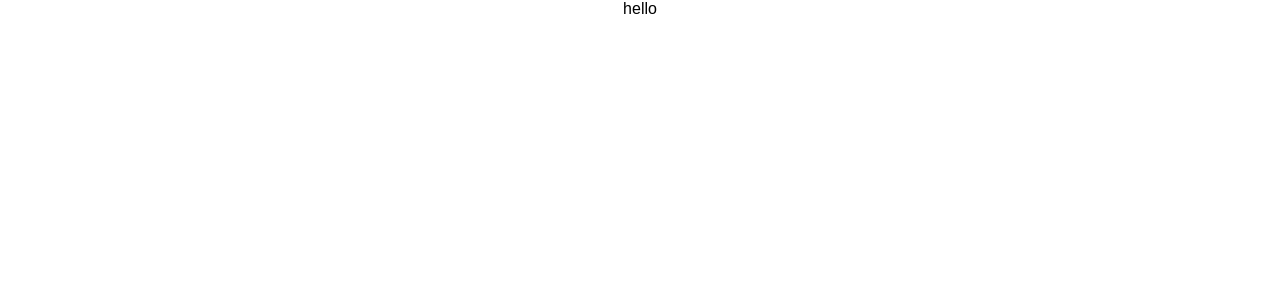
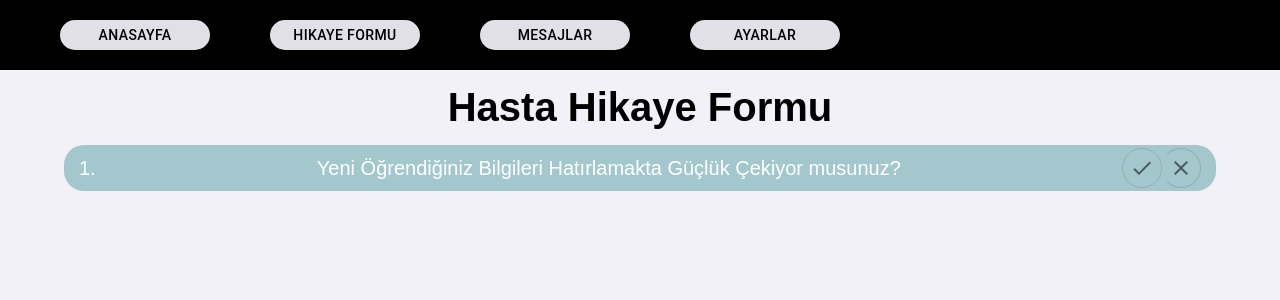
Before and after one commit to emincingoz/Alzheimer-Diagnosis-App, a React (Create React App) app in the folder alzheimer-diagnosis-ui/: page /patient in a window 1280 px wide. Shown: the top 300 px of the page. Built offline with nearby package versions, Linux system fonts and the light colour scheme.

Commit message:
ui patient home page, patient form page

```diff
--- /dev/null
+++ b/alzheimer-diagnosis-ui/src/components/patient-page/FormQuestion.jsx
@@ -0,0 +1,62 @@
+import { useRef, useState, useEffect } from "react";
+import {
+  Button,
+  TextField,
+  Snackbar,
+  Alert,
+  IconButton,
+  ToggleButtonGroup,
+  ToggleButton,
+} from "@mui/material";
+import CheckIcon from "@mui/icons-material/Check";
+import CloseIcon from "@mui/icons-material/Close";
+import "./styles/PatientPageForm.css";
+
+const FormQuestion = () => {
+  const [selected, setSelected] = useState(false);
+  const [alignment, setAlignment] = useState("");
+
+  const handleAlignment = (event, newAlignment) => {
+    setAlignment(newAlignment);
+  };
+
+  return (
+    <div className="question">
+      <div>1.</div>
+      <div>
+        Yeni Öğrendiğiniz Bilgileri Hatırlamakta Güçlük Çekiyor musunuz?
+      </div>
+      {/*<div className="patient-form-buttons">
+            <div>
+                <IconButton color="primary" aria-label="add to shopping cart">
+                <AddShoppingCartIcon />
+                </IconButton>
+            </div>
+            <div>
+                <IconButton color="primary" aria-label="add to shopping cart">
+                    <AddShoppingCartIcon />
+                    </IconButton>
+            </div>
+            </div>
+        </div>*/}
+      <div className="patient-form-buttons">
+        <ToggleButtonGroup
+          value={alignment}
+          exclusive
+          onChange={handleAlignment}
+          aria-label="text alignment"
+          size="small"
+        >
+          <ToggleButton value="left" style={{ borderRadius: "50%" }}>
+            <CheckIcon />
+          </ToggleButton>
+          <ToggleButton value="right" style={{ borderRadius: "50%" }}>
+            <CloseIcon />
+          </ToggleButton>
+        </ToggleButtonGroup>
+      </div>
+    </div>
+  );
+};
+
+export default FormQuestion;
--- a/alzheimer-diagnosis-ui/src/components/patient-page/PatientPage.jsx
+++ b/alzheimer-diagnosis-ui/src/components/patient-page/PatientPage.jsx
@@ -1,8 +1,20 @@
 import { useRef, useState, useEffect } from "react";
+import { Button, TextField, Snackbar, Alert } from "@mui/material";
 import "./styles/PatientPage.css";
+import PatientPageTopBar from "./PatientPageTopBar";
+import PatientPageAnasayfa from "./PatientPageAnasayfa";
+import PatientPageForm from "./PatientPageForm";
 
 const PatientPage = () => {
-  return <div>hello</div>;
+  return (
+    <div className="patient-page">
+      <PatientPageTopBar />
+      <div className="patient-page-inside">
+        {/*<PatientPageAnasayfa />*/}
+        <PatientPageForm />
+      </div>
+    </div>
+  );
 };
 
 export default PatientPage;
--- /dev/null
+++ b/alzheimer-diagnosis-ui/src/components/patient-page/PatientPageAnasayfa.jsx
@@ -0,0 +1,23 @@
+const PatientPageAnasayfa = () => {
+  return (
+    <div className="patient-anasayfa">
+      <div className="patient-anasayfa-inside">
+        <h1>Alzheimer</h1>
+        <p>
+          Lorem ipsum dolor sit amet, consectetur adipiscing elit. Mauris non
+          purus in lorem interdum pharetra in sit amet ante. Integer
+          sollicitudin mattis malesuada. Pellentesque sagittis suscipit dui, et
+          viverra nulla iaculis eu. Aenean in nisi laoreet lorem imperdiet
+          faucibus in id felis. Vestibulum consequat sagittis velit, ut ornare
+          quam vulputate quis. Duis at leo non metus tempor interdum. Fusce diam
+          tortor, auctor eu ullamcorper a, tincidunt quis nisi. Aenean a urna
+          venenatis, pharetra ex eget, luctus nisl. Nunc nisi enim, varius vitae
+          volutpat eget, tincidunt sit amet felis. Curabitur varius rutrum felis
+          nec lacinia.
+        </p>
+      </div>
+    </div>
+  );
+};
+
+export default PatientPageAnasayfa;
--- /dev/null
+++ b/alzheimer-diagnosis-ui/src/components/patient-page/PatientPageForm.jsx
@@ -0,0 +1,29 @@
+import { useRef, useState, useEffect } from "react";
+import {
+  Button,
+  TextField,
+  Snackbar,
+  Alert,
+  IconButton,
+  ToggleButtonGroup,
+  ToggleButton,
+} from "@mui/material";
+import CheckIcon from "@mui/icons-material/Check";
+import CloseIcon from "@mui/icons-material/Close";
+import "./styles/PatientPageForm.css";
+import FormQuestion from "./FormQuestion";
+
+const PatientPageForm = () => {
+  return (
+    <div className="patient-form">
+      <div className="patient-form-title">
+        <h1>Hasta Hikaye Formu</h1>
+      </div>
+      <div className="patient-form-questions">
+        <FormQuestion />
+      </div>
+    </div>
+  );
+};
+
+export default PatientPageForm;
--- /dev/null
+++ b/alzheimer-diagnosis-ui/src/components/patient-page/PatientPageTopBar.jsx
@@ -0,0 +1,26 @@
+import { useRef, useState, useEffect } from "react";
+import { Button, TextField, Snackbar, Alert } from "@mui/material";
+import "./styles/PatientPage.css";
+
+const PatientPageTopBar = () => {
+  return (
+    <div className="patient-top-bar">
+      <div className="patient-anasayfa-button">
+        <Button className="patient-anasayfa-button">Anasayfa</Button>
+      </div>
+      <div className="patient-form-button">
+        <Button className="patient-form-button">Hikaye Formu</Button>
+      </div>
+      <div className="patient-messages-button">
+        <Button className="patient-messages-button">Mesajlar</Button>
+      </div>
+      <div className="patient-settings-button">
+        <Button className="patient-settings-button">Ayarlar</Button>
+      </div>
+
+      <div className="patient-user"></div>
+    </div>
+  );
+};
+
+export default PatientPageTopBar;
--- a/alzheimer-diagnosis-ui/src/components/patient-page/styles/PatientPage.css
+++ b/alzheimer-diagnosis-ui/src/components/patient-page/styles/PatientPage.css
@@ -0,0 +1,92 @@
+* {
+    font-family: Arial, Helvetica, sans-serif;
+    box-sizing: border-box;
+    padding: 0;
+    margin: 0;
+    /*text-align: center;*/
+}
+
+body {
+    min-height: 100vh;
+    overflow: hidden;
+    margin: 0;
+    padding: 0;
+}
+
+.patient-page {
+    min-height: 100vh;
+    width: 100%;
+    /*background-image: url("../../../assets/images/patient-page-background-2.png");*/
+    background-size: cover;
+    background-repeat: no-repeat;
+    margin: 0;
+    padding: 0;
+    /*display: flex;*/
+    /*align-items: center;*/
+
+}
+
+.patient-top-bar {
+    width: 100%;
+    height: 70px;
+    background-color: black;
+}
+
+.patient-anasayfa {
+    align-items: center;
+    width: 100%;
+    height: 100vh;
+    /*width: 30%;
+    margin: 9%;
+    margin-bottom: 15%;*/
+    text-align: start;
+    font-size: 20px;
+    background-image: url("../../../assets/images/patient-page-background-2.png");
+}
+
+.patient-anasayfa-inside {
+    width: 30%;
+    margin: 9%;
+    margin-bottom: 15%;
+}
+
+.patient-anasayfa-inside > h1 {
+    font-size: 40px;
+    margin-bottom: 30px;
+}
+
+.patient-top-bar {
+    display: flex;
+    align-items: center;
+    padding-left: 30px;
+}
+
+.patient-anasayfa-button .MuiButton-root,
+.patient-messages-button .MuiButton-root,
+.patient-form-button .MuiButton-root,
+.patient-settings-button .MuiButton-root {
+    color: black;
+    width: 150px;
+    height: 30px;
+    background-color: #e1e0e7;
+    margin: 30px;
+    border-radius: 25px;
+    display: flex;
+    align-items: center;
+    justify-content: center;
+}
+
+.patient-anasayfa-button .MuiButton-root:hover,
+.patient-messages-button .MuiButton-root:hover,
+.patient-form-button .MuiButton-root:hover,
+.patient-settings-button .MuiButton-root:hover {
+    background-color: #9b9999;
+}
+
+.patient-page-inside {
+    height: 100vh;
+    display: flex;
+    align-items: center;
+    justify-content: start;
+    /*margin-left: 3.3em;*/
+}
--- /dev/null
+++ b/alzheimer-diagnosis-ui/src/components/patient-page/styles/PatientPageForm.css
@@ -0,0 +1,34 @@
+.patient-form {
+    align-items: center;
+    width: 100%;
+    height: 100vh;
+    /*width: 30%;
+    margin: 9%;
+    margin-bottom: 15%;*/
+    text-align: start;
+    font-size: 20px;
+    /*ackground-image: url("../../../assets/images/patient-page-background-2.png");*/
+    background-color: #f2f1f8;
+
+}
+
+.patient-form-title {
+    padding-top: 15px;
+    text-align: center;
+    margin-bottom: 15px;
+}
+
+.question {
+    width: 90%;
+    /*height: 30px;*/
+    margin: auto;
+    /*padding-left: 15px;
+    padding-right: 15px;*/
+    padding: 3px 15px;
+    background-color: #a4c7cd;
+    display: flex;
+    align-items: center;
+    justify-content:space-between;
+    border-radius: 20px;
+    color: white;
+}
```
Also changed, not shown: alzheimer-diagnosis-ui/src/assets/images/patient-page-background-2.png (added), alzheimer-diagnosis-ui/src/assets/images/patient-page-background.png (added).
